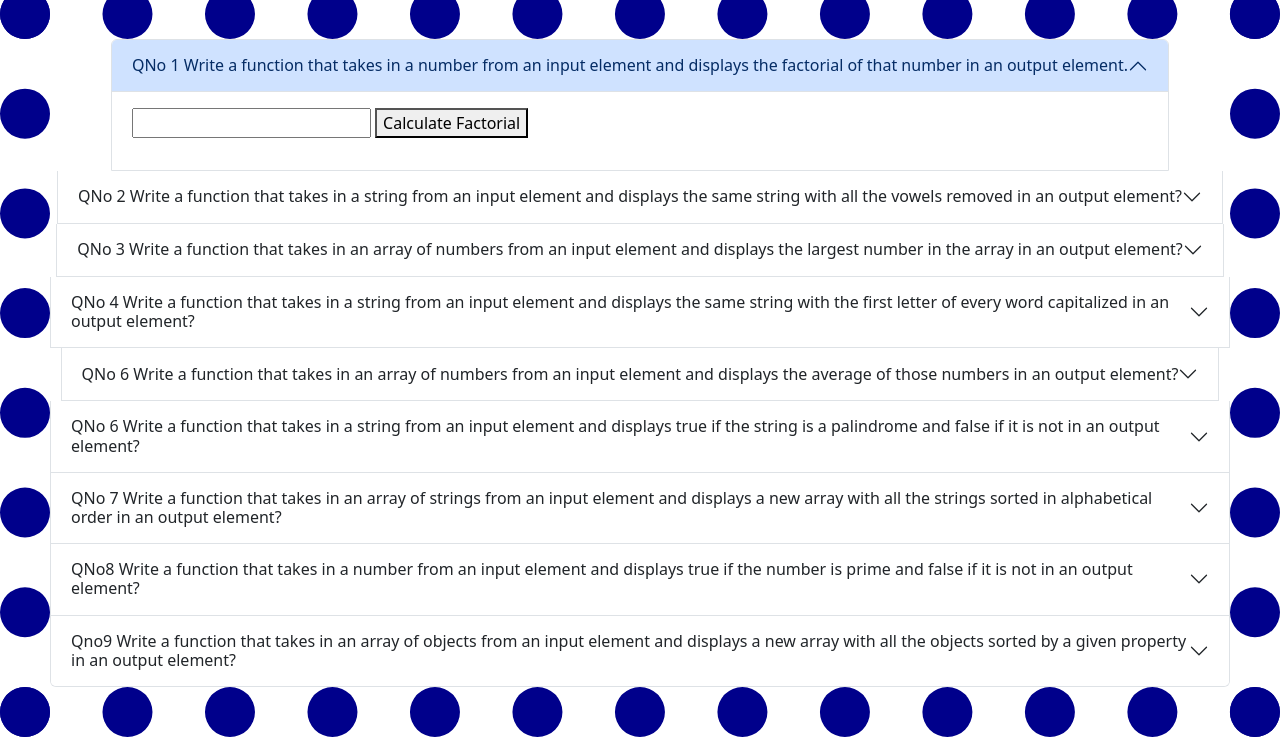
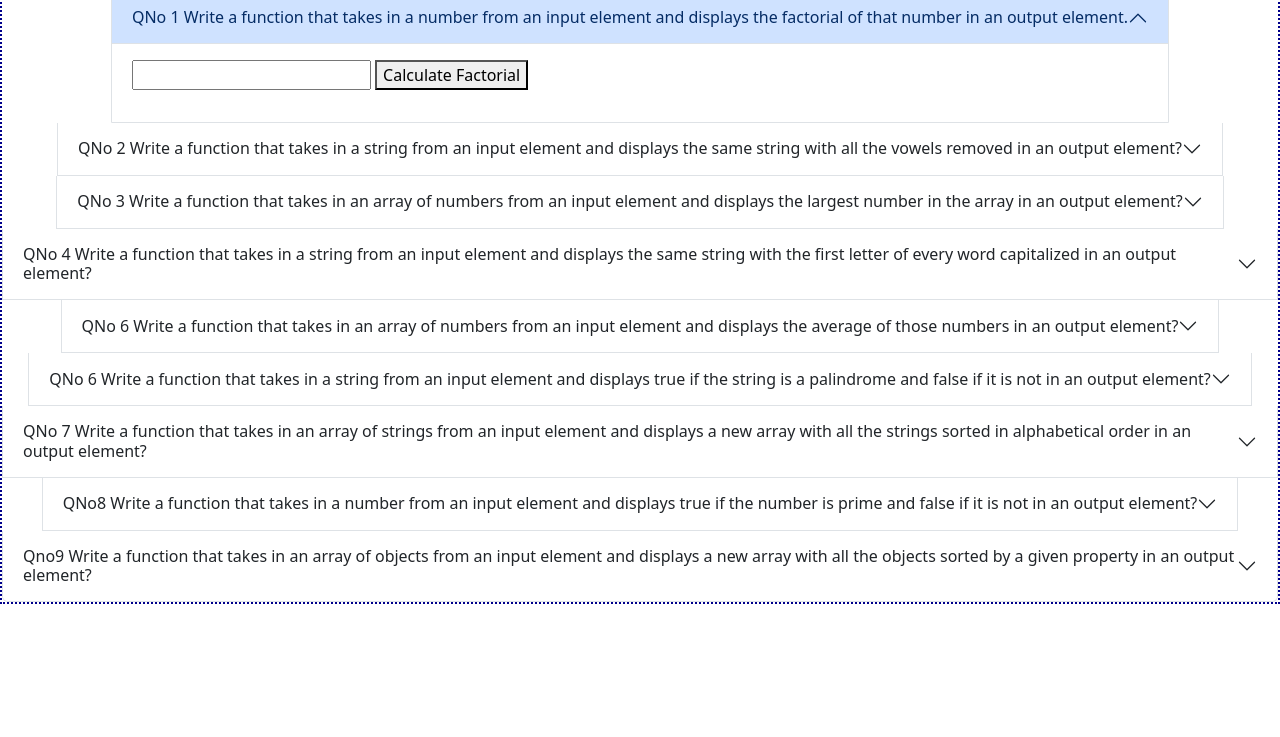
Before and after one commit to salehnasir/function_js, a plain HTML site: page index.html in a window 1280 px wide. Shown: the part 67-804 px from the top of the page. Drawn offline with nearby package versions, Linux system fonts and the light colour scheme; a script that the page names is missing.

Commit message:
Add files via upload

```diff
--- a/style.css
+++ b/style.css
@@ -8,5 +8,5 @@
     display: flex;
     flex-direction: column;
     align-items: center;
-    border-width: 50px;
+
 }
```
